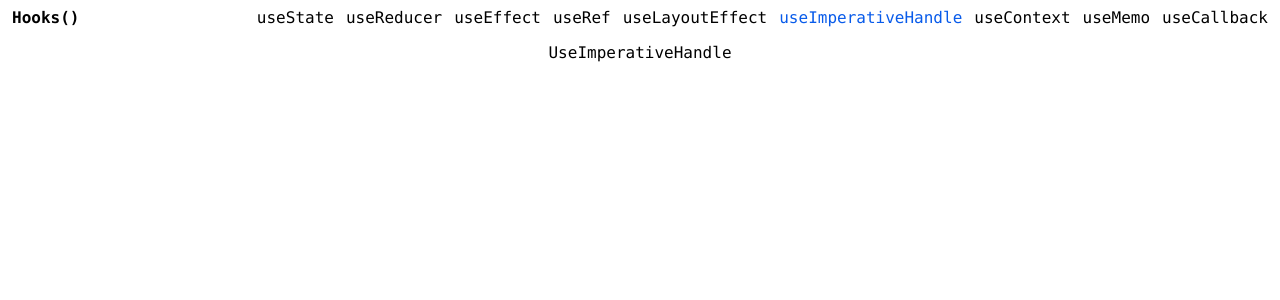
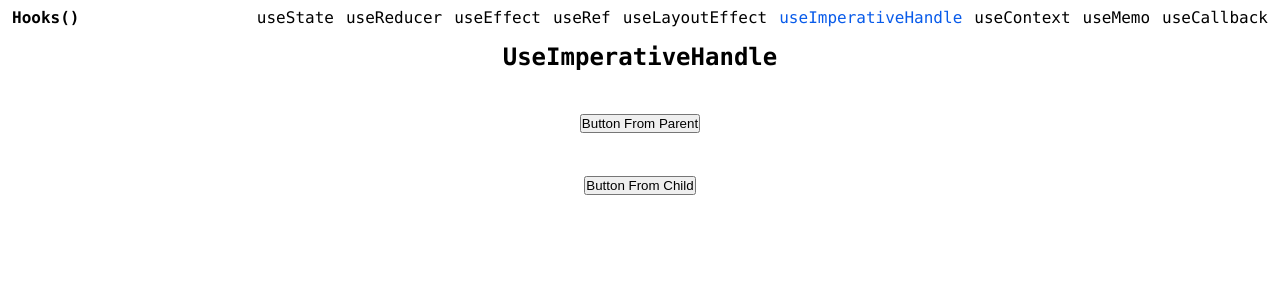
Before and after one commit to badawi1713/learn-react-hooks, a React (Create React App) app: page /use-imperative-handle in a window 1280 px wide. Shown: the top 300 px of the page. Built offline with nearby package versions, Linux system fonts and the light colour scheme.

Commit message:
feat: add useImperativeHandle content

```diff
--- /dev/null
+++ b/src/pages/UseImperativeHandle/Button.jsx
@@ -0,0 +1,23 @@
+import { forwardRef, useImperativeHandle, useState } from 'react'
+
+// forwardRef func is allow to transform func component and allowed to accept ref from parent
+
+const Button = forwardRef((props, ref) => {
+    const [show, setShow] = useState(false)
+
+    // useImperativeHandle to allowed define function based on the ref and passing function from child to parent component
+    useImperativeHandle(ref, () => ({
+        toggleHandler() {
+            setShow(prev => prev = !show)
+        }
+    }))
+
+    return (
+        <>
+            <button >Button From Child</button>
+            {show && <span>Hide Toggle!</span>}
+        </>
+    )
+})
+
+export default Button
--- a/src/pages/UseImperativeHandle/UseImperativeHandle.jsx
+++ b/src/pages/UseImperativeHandle/UseImperativeHandle.jsx
@@ -1,8 +1,16 @@
-import React from 'react'
+import { useRef } from 'react'
+import Button from './Button'
 
 const UseImperativeHandle = () => {
+  const buttonRef = useRef(null)
   return (
-    <div>UseImperativeHandle</div>
+    <>
+      <h1>UseImperativeHandle</h1>
+      <br />
+      <button onClick={() => buttonRef.current.toggleHandler()} >Button From Parent</button>
+      <br />
+      <Button ref={buttonRef} />
+    </>
   )
 }
 
```
